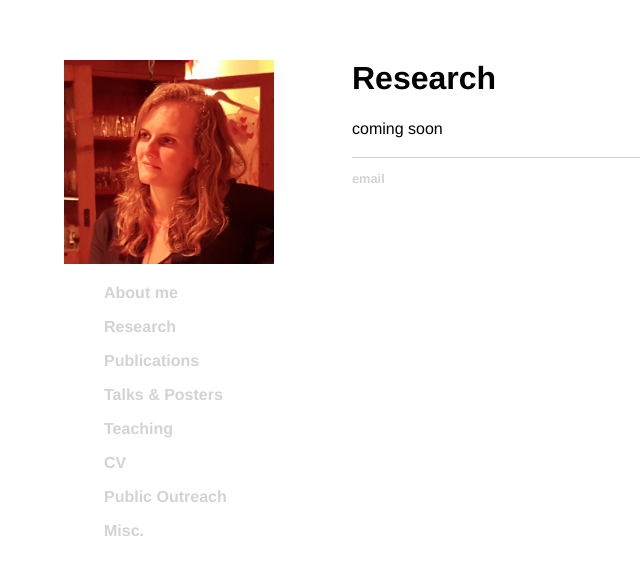
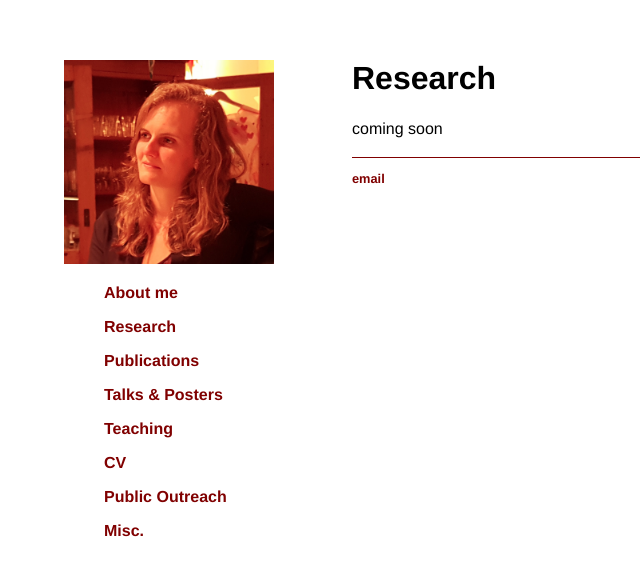
Before and after one commit to marieke-woensdregt/marieke-woensdregt.github.io, a Jekyll site: the page built from research/index.html, in a window 1280 px wide. Shown: the top 576 px of the page, without its empty margins (0-640 px from the left). Built offline with Jekyll 4.4.1, drawn with Linux system fonts in a browser that asks for light colours.

Commit message:
Update main.css

```diff
--- a/css/main.css
+++ b/css/main.css
@@ -15,7 +15,7 @@
 }
 a {
     text-decoration: none;
-    color: #D3D3D3;
+    color: #800000;
 }
 a:hover {
     text-decoration: underline;
@@ -39,7 +39,7 @@
     color: #000000;
 }
 footer {
-    border-top: 1px solid #D3D3D3;
+    border-top: 1px solid #800000;
     font-size: 0.8em;
 }
 
```
